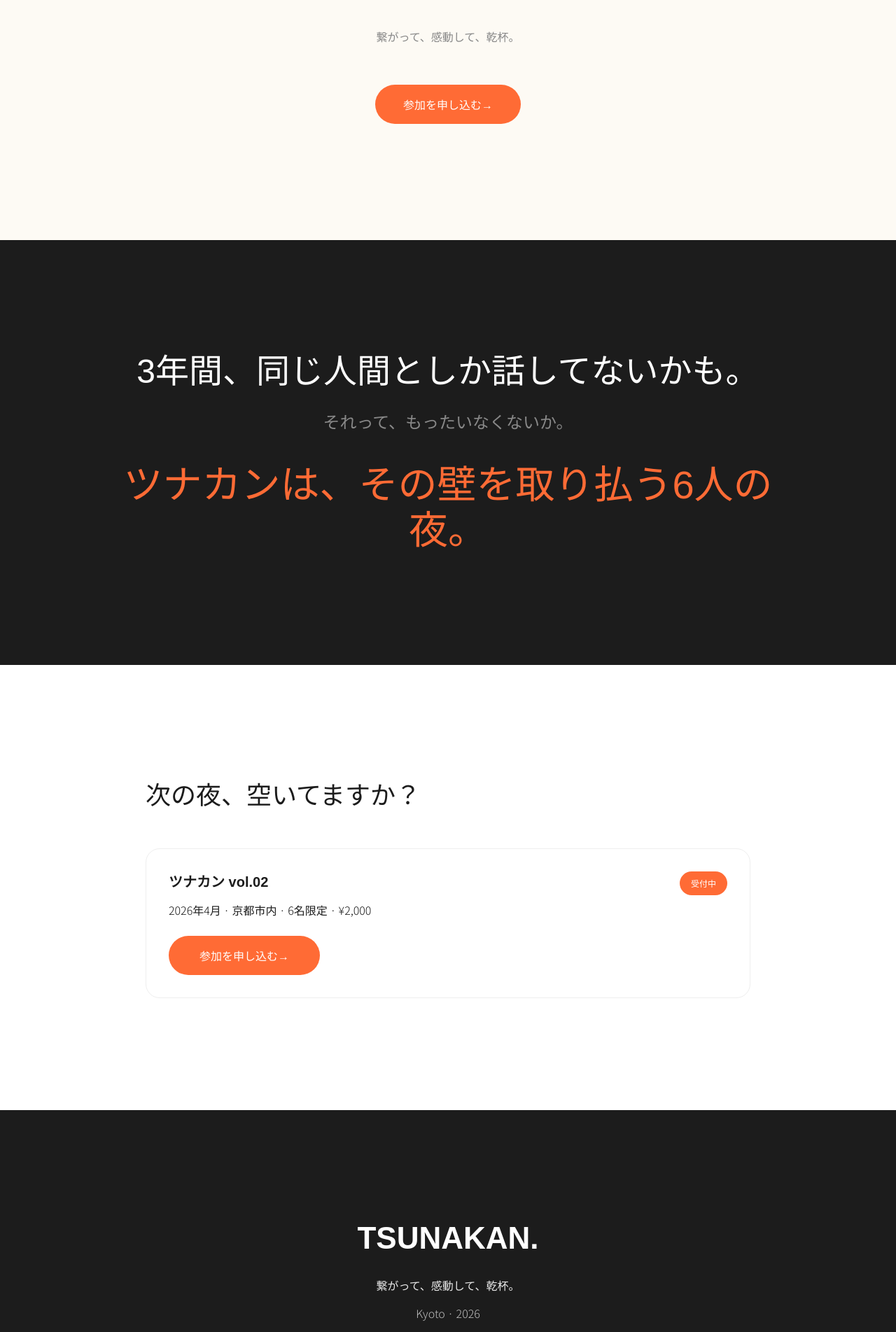
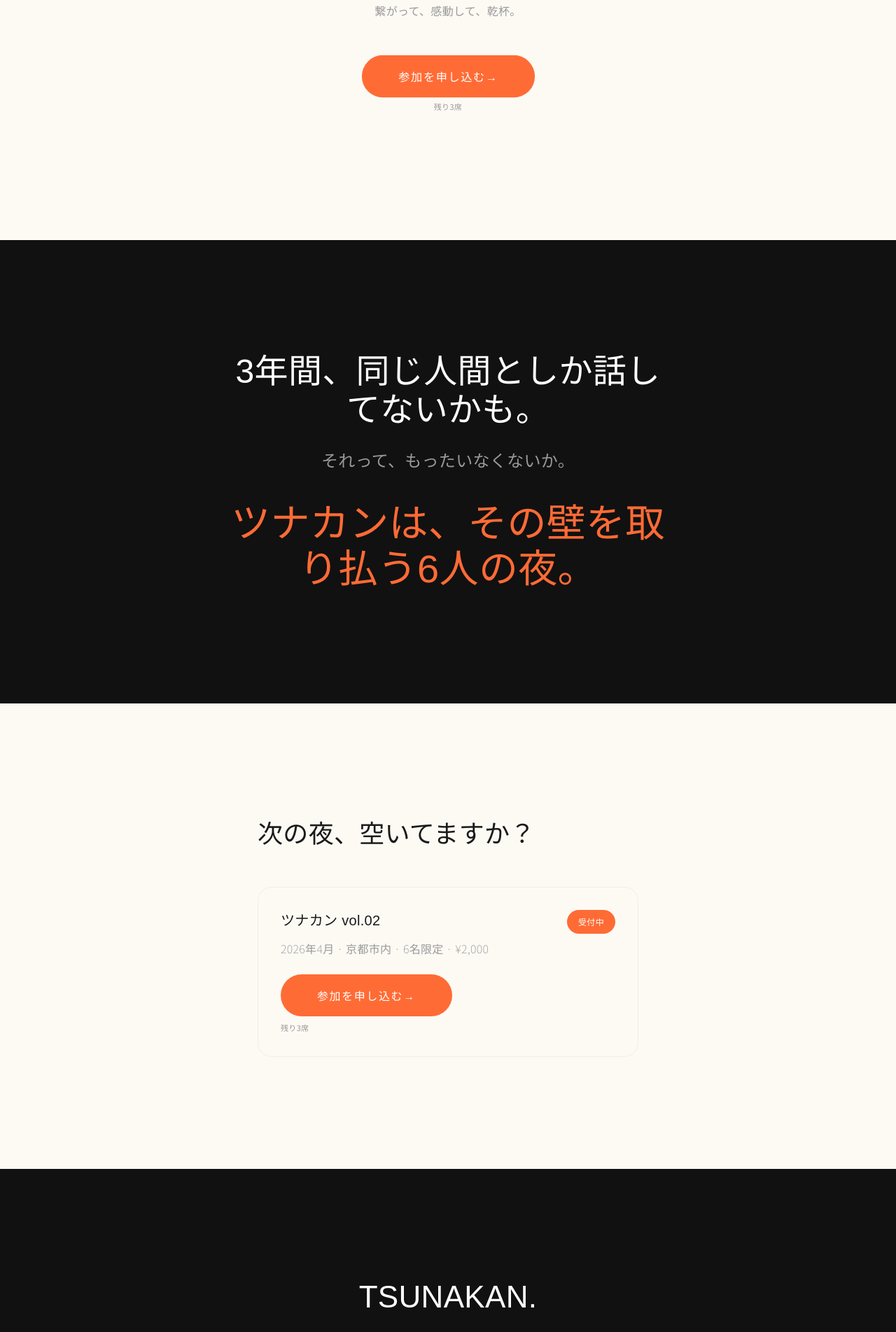
Before and after one commit to aoaoeiga/tsunakan, a Next.js app: page / in a window 1280 px wide. Shown: the part 457-2360 px from the top of the page at 70% size. Built offline with nearby package versions, Linux system fonts and the light colour scheme.

Commit message:
redesign

```diff
--- a/app/globals.css
+++ b/app/globals.css
@@ -10,8 +10,8 @@ html::-webkit-scrollbar {
 }
 
 :root {
-  --background: #ffffff;
-  --foreground: #171717;
+  --background: #FDFAF4;
+  --foreground: #1a1a1a;
 }
 
 @theme inline {
@@ -33,4 +33,9 @@ body {
   background: var(--background);
   color: var(--foreground);
   font-family: var(--font-noto-sans), sans-serif;
+  letter-spacing: 0.02em;
 }
+
+h1, h2, h3 {
+  font-weight: 300;
+}
--- a/app/layout.tsx
+++ b/app/layout.tsx
@@ -5,16 +5,13 @@ import "./globals.css";
 const notoSerifJP = Noto_Serif_JP({
   variable: "--font-noto-serif",
   subsets: ["latin"],
-  // Design spec: heading uses a very bold weight (font-black) and we also
-  // need lighter weights for possible variants.
-  weight: ["200", "300", "400", "500", "600", "700", "800", "900"],
+  weight: ["200", "300", "400"],
 });
 
 const notoSansJP = Noto_Sans_JP({
   variable: "--font-noto-sans",
   subsets: ["latin"],
-  // Body uses "Light" (約300) in the design spec.
-  weight: ["200", "300", "400", "500", "600", "700", "800", "900"],
+  weight: ["200", "300", "400"],
 });
 
 export const metadata: Metadata = {
--- a/app/page.tsx
+++ b/app/page.tsx
@@ -66,16 +66,16 @@ export default function Page() {
   );
 
   return (
-    <div className="min-h-screen text-[#1C1C1C]">
+    <div className="min-h-screen bg-[#FDFAF4] text-[#1a1a1a]">
       {/* Section 1 - Hero */}
       <motion.section
-        className="flex min-h-screen items-center justify-center px-6 md:px-12"
+        className="flex min-h-screen items-center justify-center px-6 py-[120px] md:px-12"
         initial={{ backgroundColor: "rgba(253,250,244,0)" }}
         animate={{ backgroundColor: "#FDFAF4" }}
         transition={{ duration: 0.5 }}
       >
         <motion.div
-          className="mx-auto w-full max-w-[960px] text-center"
+          className="mx-auto w-full max-w-[640px] text-center"
           variants={heroContainerVariants}
           initial="hidden"
           animate="show"
@@ -84,12 +84,12 @@ export default function Page() {
           <motion.p
             variants={heroTagVariants}
             transition={{ duration: 0.8, ease: "easeOut" }}
-            className="mb-10 font-sans text-[12px] tracking-[0.22em] text-[#FF6B35] md:text-[13px]"
+            className="mb-10 font-sans text-[12px] tracking-[0.25em] text-[#FF6B35]"
           >
             京都発 · 留学生×日本人 · 6名限定ディナー
           </motion.p>
 
-          <h1 className="mb-8 font-serif text-[72px] font-black leading-[1.1]">
+          <h1 className="mb-8 font-serif text-[36px] font-light leading-[1.2] tracking-[0.02em] md:text-[52px]">
             <motion.span
               className="block"
               variants={heroTitleLineVariants}
@@ -109,15 +109,16 @@ export default function Page() {
           <motion.p
             variants={heroSubVariants}
             transition={{ duration: 0.8, ease: "easeOut" }}
-            className="mx-auto mb-14 max-w-[820px] font-sans text-[16px] font-light leading-relaxed text-[#888888]"
+            className="mx-auto mb-12 font-sans text-[16px] font-extralight leading-relaxed text-[#999999]"
           >
             繋がって、感動して、乾杯。
           </motion.p>
 
+          <div className="flex flex-col items-center gap-2">
             <motion.a
               variants={heroSubVariants}
               href="#"
-            className="inline-flex items-center justify-center rounded-[100px] bg-[#FF6B35] px-[40px] py-[16px] font-sans text-[16px] font-medium text-white"
+              className="inline-flex items-center justify-center rounded-[100px] border-none bg-[#FF6B35] px-[52px] py-[18px] font-sans text-[16px] font-light tracking-[0.1em] text-white transition-all duration-300 hover:bg-[#e85a25] hover:scale-[1.02]"
               animate={{ scale: [1, 1.02, 1] }}
               transition={{
                 duration: 0.8,
@@ -127,14 +128,16 @@ export default function Page() {
             >
               参加を申し込む <span aria-hidden>→</span>
             </motion.a>
+            <span className="font-sans text-[11px] text-[#999999]">残り3席</span>
+          </div>
         </motion.div>
       </motion.section>
 
       {/* Section 2 - Statement */}
-      <section className="bg-[#1C1C1C] py-40 text-center">
+      <section className="bg-[#111111] py-40 text-center">
         <motion.div
           ref={statementRef}
-          className="mx-auto w-full max-w-[960px]"
+          className="mx-auto w-full max-w-[640px]"
           variants={statementContainerVariants}
           initial="hidden"
           animate={statementInView ? "show" : "hidden"}
@@ -143,7 +146,7 @@ export default function Page() {
           <motion.div
             variants={statementItemVariants}
             transition={{ duration: 0.8, ease: "easeOut" }}
-            className="mb-6 font-serif text-[48px] leading-[1.15] text-white"
+            className="mb-6 font-serif text-[48px] font-light leading-[1.15] text-white"
           >
             3年間、同じ人間としか話してないかも。
           </motion.div>
@@ -151,7 +154,7 @@ export default function Page() {
           <motion.div
             variants={statementItemVariants}
             transition={{ duration: 0.8, ease: "easeOut" }}
-            className="mb-10 font-sans text-[24px] font-light leading-relaxed text-[#888888]"
+            className="mb-10 font-sans text-[24px] font-extralight leading-relaxed text-[#999999]"
           >
             それって、もったいなくないか。
           </motion.div>
@@ -159,7 +162,7 @@ export default function Page() {
           <motion.div
             variants={statementItemVariants}
             transition={{ duration: 0.8, ease: "easeOut" }}
-            className="font-serif text-[56px] leading-[1.15] text-[#FF6B35]"
+            className="font-serif text-[56px] font-light leading-[1.15] text-[#FF6B35]"
           >
             ツナカンは、その壁を取り払う6人の夜。
           </motion.div>
@@ -167,15 +170,15 @@ export default function Page() {
       </section>
 
       {/* Section 3 - Events */}
-      <section className="bg-white py-40">
-        <div className="mx-auto w-full max-w-[960px] px-6 md:px-12">
-          <h2 className="mb-12 font-serif text-[36px] text-[#1C1C1C]">
+      <section className="bg-[#FDFAF4] py-40">
+        <div className="mx-auto w-full max-w-[640px] px-6 md:px-12">
+          <h2 className="mb-12 font-serif text-[36px] font-light text-[#1a1a1a]">
             次の夜、空いてますか？
           </h2>
 
           <motion.div
             ref={eventsCardRef}
-            className="rounded-[20px] border border-[#eeeeee] p-[2rem] transition-shadow"
+            className="rounded-[20px] border border-[#eeeeee] p-8 transition-shadow"
             initial={{ opacity: 0, y: 60 }}
             animate={
               eventsCardInView
@@ -190,40 +193,43 @@ export default function Page() {
             }}
           >
             <div className="mb-6 flex flex-wrap items-start justify-between gap-6">
-              <div className="min-w-[220px]">
-                <div className="mb-3 font-serif text-[20px] font-bold text-[#1C1C1C]">
+              <div className="min-w-[200px]">
+                <div className="mb-3 font-serif text-[20px] font-light text-[#1a1a1a]">
                   ツナカン vol.02
                 </div>
-                <div className="font-sans text-[16px] font-light leading-relaxed text-[#1C1C1C]">
+                <div className="font-sans text-[16px] font-extralight leading-relaxed text-[#999999]">
                   2026年4月 · 京都市内 · 6名限定 · ¥2,000
                 </div>
               </div>
 
-              <span className="inline-flex items-center justify-center rounded-[100px] bg-[#FF6B35] px-4 py-2 font-sans text-[12px] font-medium text-white">
+              <span className="inline-flex items-center justify-center rounded-[100px] bg-[#FF6B35] px-4 py-2 font-sans text-[12px] font-light text-white">
                 受付中
               </span>
             </div>
 
+            <div className="flex flex-col items-start gap-2">
               <a
                 href="#"
-              className="inline-flex items-center justify-center rounded-[100px] bg-[#FF6B35] px-[40px] py-[16px] font-sans text-[16px] font-medium text-white transition-transform hover:scale-[1.03] md:px-[44px]"
+                className="inline-flex items-center justify-center rounded-[100px] border-none bg-[#FF6B35] px-[52px] py-[18px] font-sans text-[16px] font-light tracking-[0.1em] text-white transition-all duration-300 hover:bg-[#e85a25] hover:scale-[1.02]"
               >
                 参加を申し込む <span aria-hidden>→</span>
               </a>
+              <span className="font-sans text-[11px] text-[#999999]">残り3席</span>
+            </div>
           </motion.div>
         </div>
       </section>
 
       {/* Section 4 - Footer */}
-      <footer className="bg-[#1C1C1C] py-40 text-center text-white">
-        <div className="mx-auto w-full max-w-[960px] px-6 md:px-12">
-          <div className="font-serif text-[44px] font-bold leading-[1.05]">
+      <footer className="bg-[#111111] py-40 text-center text-white">
+        <div className="mx-auto w-full max-w-[640px] px-6 md:px-12">
+          <div className="font-serif text-[44px] font-light leading-[1.05]">
             TSUNAKAN.
           </div>
-          <div className="mt-8 font-sans text-[16px] font-light text-white/90">
+          <div className="mt-8 font-sans text-[16px] font-extralight text-white/90">
             繋がって、感動して、乾杯。
           </div>
-          <div className="mt-4 font-sans text-[16px] font-light text-white/70">
+          <div className="mt-4 font-sans text-[16px] font-extralight text-white/70">
             Kyoto · 2026
           </div>
         </div>
```
Lines whose indentation alone changed are shown as unchanged.
